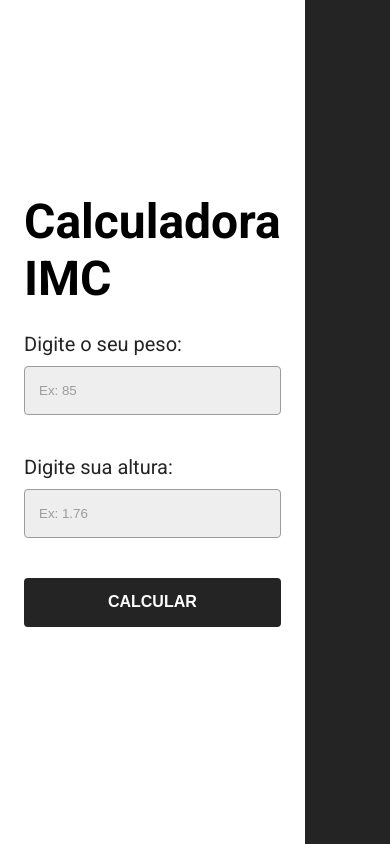
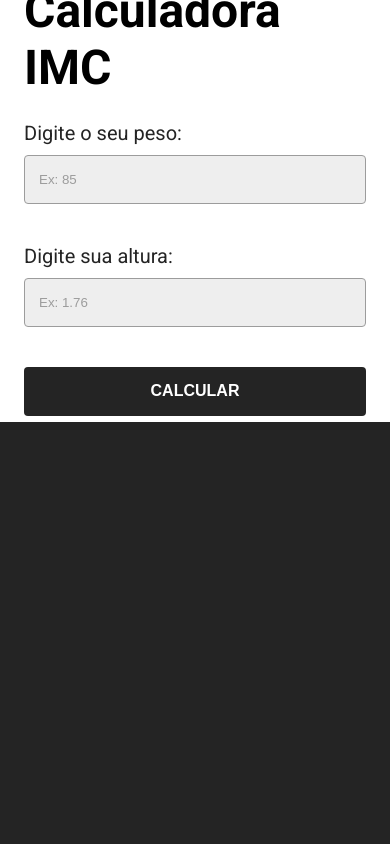
Before and after one commit to pedroandradepedro/calculadora-imc, a plain HTML site: page index.html in a window 390 px wide. Drawn offline with Linux system fonts and the light colour scheme.

Commit message:
Trocando a cor do botao:hover e adicionando o @media()

```diff
--- a/style.css
+++ b/style.css
@@ -98,5 +98,17 @@ input[type="text"]::placeholder {
 }
 
 .botao:hover {
-  background: #0860c5;
+  background: #474747;
 }
+
+@media (max-width: 800px) {
+  .content {
+    grid-template-columns: 1fr;
+  }
+  .left {
+    height: 50vh;
+  }
+  .right {
+    height: 50vh;
+  }
+}
```
